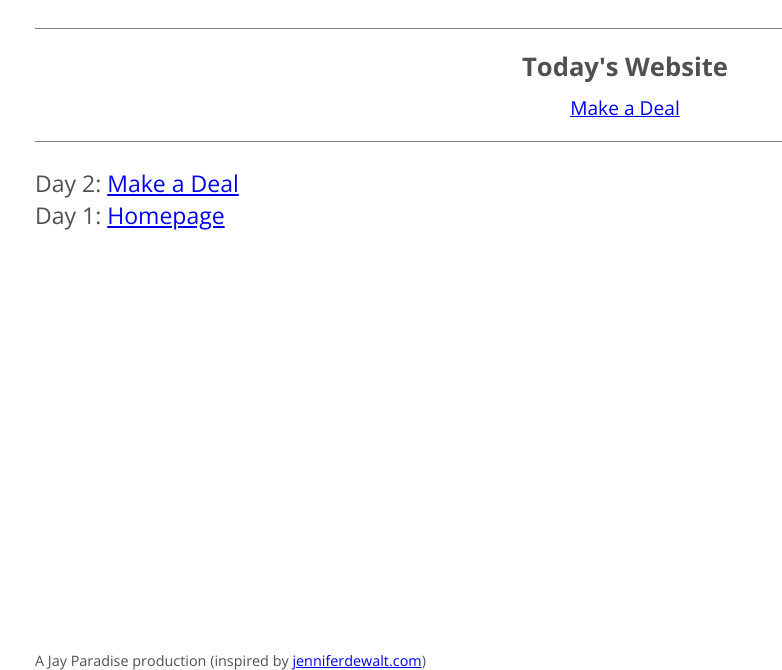
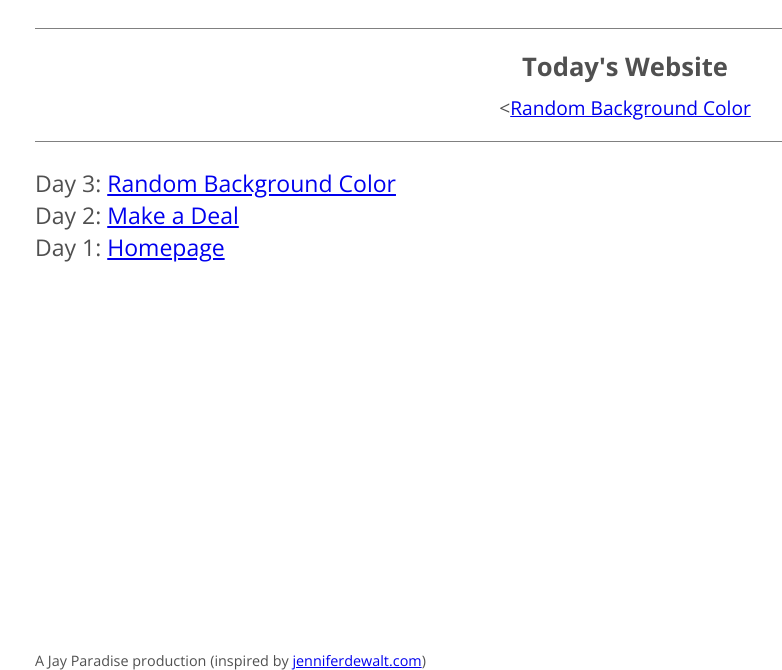
Before and after one commit to jayparadise/challenge, a plain HTML site: page index.html in a window 1280 px wide. Shown: the part 130-800 px from the top of the page, without its empty margins (15-797 px from the left). Drawn offline with nearby package versions, Linux system fonts and the light colour scheme; a script that the page names is missing.

Commit message:
adding challenge 3 to list

```diff
--- a/index.html
+++ b/index.html
@@ -16,10 +16,11 @@
 	    	</header>
 	    	<section class="today_website">
 	    		<h4>Today's Website</h4>
-	    		<p class="featured_site"><a href="2/make_a_deal.html">Make a Deal</a></p>
+	    		<p class="featured_site"><<a href="3/random_background.html">Random Background Color</a></p>
 	    	</section>
 	    	<section class="website_list">
 	    		<ul>
+	    			<li>Day 3: <a href="3/random_background.html">Random Background Color</a></li>
 	    			<li>Day 2: <a href="2/make_a_deal.html">Make a Deal</a></li>
 	    		    <li>Day 1: <a href="index.html">Homepage</a></li>
 	    		</ul>
```
Also changed, not shown: 3/Random_Background.html (renamed from 3/Random Background.html).
